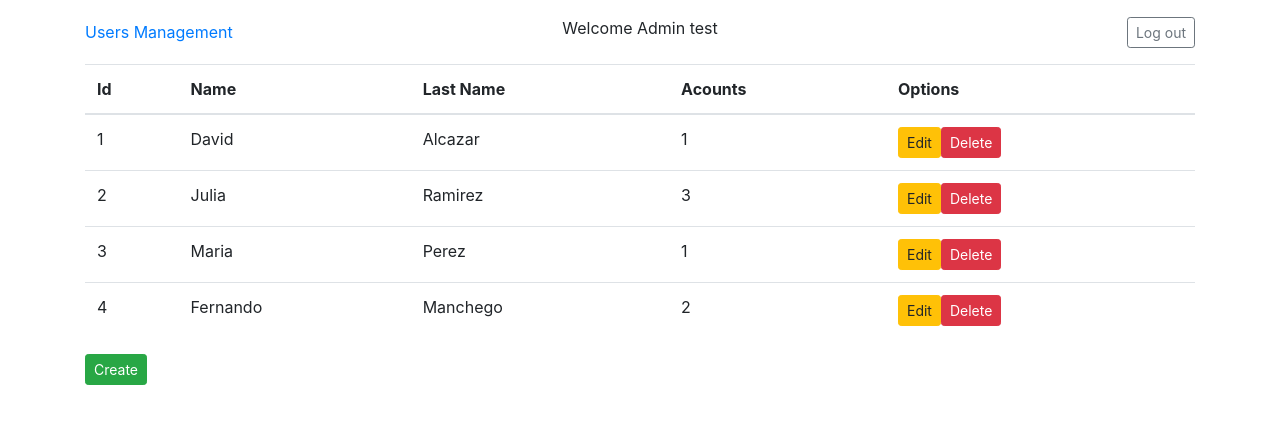
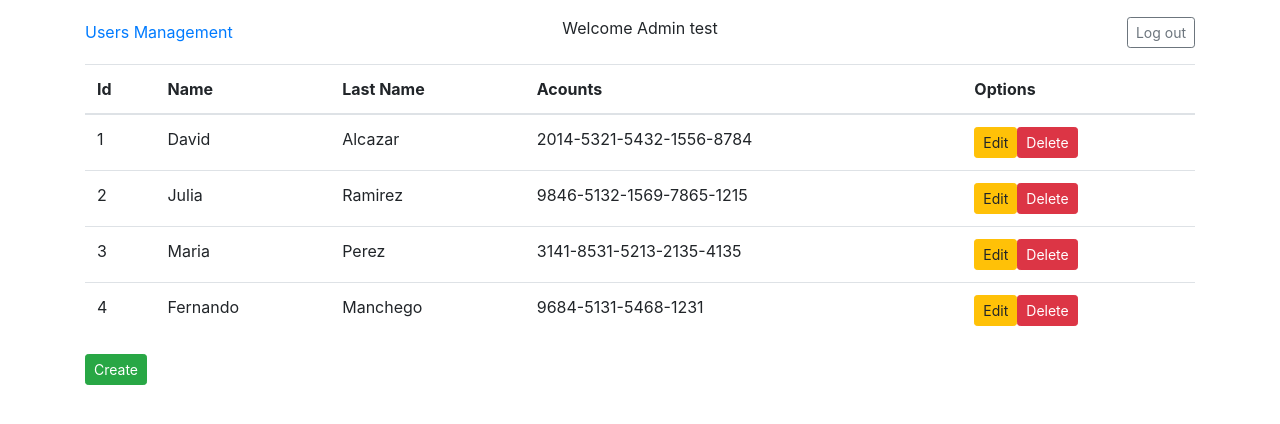
Before and after one commit to Arpatron/SimpleUserManagement, an Angular app in the folder UserManagement/: page /userList in a window 1280 px wide. Shown: the top 424 px of the page. Built offline with nearby package versions, Linux system fonts and the light colour scheme.

Commit message:
users cant have more than 1 account

```diff
--- a/UserManagement/src/app/app.module.ts
+++ b/UserManagement/src/app/app.module.ts
@@ -11,6 +11,7 @@ import { UserDetailComponent } from './components/users/user-detail/user-detail.
 import { UserListComponent } from './components/users/user-list/user-list.component';
 import { PageNotFoundComponent } from './components/others/page-not-found/page-not-found.component';
 import { HttpClientModule } from '@angular/common/http';
+import { IbanFormatPipe } from './core/shared/pipes/iban-format.pipe';
 
 @NgModule({
   declarations: [
@@ -20,7 +21,8 @@ import { HttpClientModule } from '@angular/common/http';
     UserEditComponent,
     UserDetailComponent,
     UserListComponent,
-    PageNotFoundComponent
+    PageNotFoundComponent,
+    IbanFormatPipe
   ],
   imports: [
     BrowserModule,
--- a/UserManagement/src/app/components/users/user-create/user-create.component.html
+++ b/UserManagement/src/app/components/users/user-create/user-create.component.html
@@ -16,20 +16,8 @@
     <div class="form-group">
         <div class="row">
             <div class="col-md-12">
-                <label for="accountIban">Accounts</label>
-                <div *ngFor='let account of formAccounts; let i = index'>
-                    <div class="row">
-                        <div class="col-sm-11">
-                            <!-- <input [(ngModel)]='account.iban' name="account.iban" type="text" class="form-control" placeholder="Iban" value="{{account[i].iban}}"> -->
-                            <input [(ngModel)]='account.iban' name="account.iban" type="text" class="form-control" placeholder="Iban" value="{{account.iban}}">
-                        </div>
-                        <div class="col-sm-1">
-                            <button class="btn btn-sm btn-danger" (click)="dropAccount(account.iban)">X</button>
-                        </div>
-                    </div>
-                    <div class="separator"></div>
-                </div>
-                <button class="btn btn-sm btn-info" (click)="addAccount()">Add</button>
+                <label for="accountIban">Account</label>
+                <input [(ngModel)]='user.account.iban' name="user.account.iban" type="text" class="form-control" placeholder="Iban">
             </div>
         </div>
     </div>
--- a/UserManagement/src/app/components/users/user-create/user-create.component.ts
+++ b/UserManagement/src/app/components/users/user-create/user-create.component.ts
@@ -14,18 +14,13 @@ export class UserCreateComponent implements OnInit {
   constructor(private adminService: AdministrationService) { }
 
   user: User = new User();
-  formAccounts: BankAccount[] = [];
 
   ngOnInit() {
-    this.formAccounts.push({
-      iban: '',
-      state: States.active
-    });
+
   }
 
   submit() {
     if (this.validateData()) {
-      this.user.accounts = this.formAccounts;
       let request: UserRequest = this.setRequest();
       this.adminService.postCreateUser(request).subscribe(data => {});
     }
@@ -42,25 +37,9 @@ export class UserCreateComponent implements OnInit {
       name: this.user.name,
       lastName: this.user.lastName,
       state: this.user.state,
-      accounts: this.user.accounts
+      account: this.user.account
     };
 
     return result;
   }
-
-  addAccount() {
-    this.formAccounts.push({
-      iban: '',
-      state: States.active
-    });
-  }
-
-  dropAccount(iban: string) {
-    let accountToRemove: BankAccount = this.formAccounts.find(x => x.iban == iban);
-    let accountIndex: number = this.formAccounts.indexOf(accountToRemove);
-    this.formAccounts.splice(accountIndex, 1);
-    if (this.formAccounts.length == 0) {
-      this.addAccount();
-    }
-  }
 }
--- a/UserManagement/src/app/components/users/user-list/user-list.component.html
+++ b/UserManagement/src/app/components/users/user-list/user-list.component.html
@@ -14,7 +14,7 @@
                 <td>{{ user.id }}</td>
                 <td>{{ user.name }}</td>
                 <td>{{ user.lastName }}</td>
-                <td>{{ user.accounts.length }}</td>
+                <td>{{ user.account.iban | ibanFormat}}</td>
                 <td>
                     <a class="btn btn-sm btn-warning" [routerLink]="['/detail', user.id]">Edit</a>
                     <button class="btn btn-sm btn-danger" (click)="deleteUser()">Delete</button>
--- a/UserManagement/src/app/components/users/user-list/user-list.component.ts
+++ b/UserManagement/src/app/components/users/user-list/user-list.component.ts
@@ -26,35 +26,28 @@ export class UserListComponent implements OnInit {
       id: 1,
       name: 'David',
       lastName: 'Alcazar',
-      accounts: [{ iban: '201453215432145568784', state: States.active }],
+      account: { iban: '20145321543215568784', state: States.active },
       state: States.active
     });
     this.users.push({
       id: 2,
       name: 'Julia',
       lastName: 'Ramirez',
-      accounts: [
-        { iban: '984651321569786513215', state: States.active },
-        { iban: '543221468743515486744', state: States.inactive },
-        { iban: '321564874635435156474', state: States.active },
-      ],
+      account: { iban: '98465132156978651215', state: States.active },
       state: States.active
     });
     this.users.push({
       id: 3,
       name: 'Maria',
       lastName: 'Perez',
-      accounts: [{ iban: '314185315213213541351', state: States.active }],
+      account: { iban: '31418531521321354135', state: States.active },
       state: States.active
     });
     this.users.push({
       id: 4,
       name: 'Fernando',
       lastName: 'Manchego',
-      accounts: [
-        { iban: '651321354135132186415', state: States.active },
-        { iban: '968451315468512318565', state: States.active }
-      ],
+      account: { iban: '9684513154681231', state: States.active },
       state: States.active
     });
   }
--- a/UserManagement/src/app/core/models/user.ts
+++ b/UserManagement/src/app/core/models/user.ts
@@ -5,13 +5,13 @@ export class User {
     id: number;
     name: string;
     lastName: string;
-    accounts: BankAccount[] = [];
+    account: BankAccount;
     state: States;
 }
 
 export class UserRequest{
     name: string;
     lastName: string;
-    accounts: BankAccount[] = [];
+    account: BankAccount;
     state: States;
 }
--- /dev/null
+++ b/UserManagement/src/app/core/shared/pipes/iban-format.pipe.ts
@@ -0,0 +1,12 @@
+import { Pipe, PipeTransform } from '@angular/core';
+
+@Pipe({ name: 'ibanFormat' })
+export class IbanFormatPipe implements PipeTransform{
+    transform(value: string): string {
+         // remove existing spaces
+         let result: string = value.replace(" ", "");
+         // place a "-"" after every 4th character
+         result = result.replace(/(.{4})/g, "$1-").slice(0, -1);
+        return result;
+    }
+}
```
